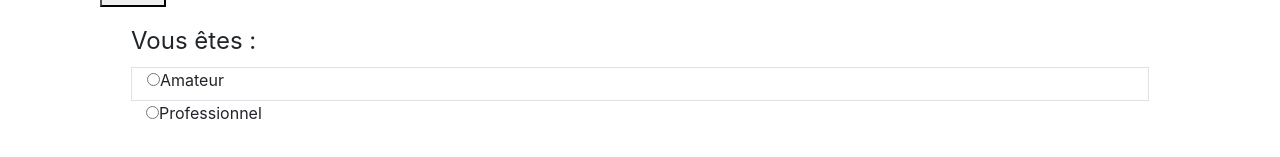
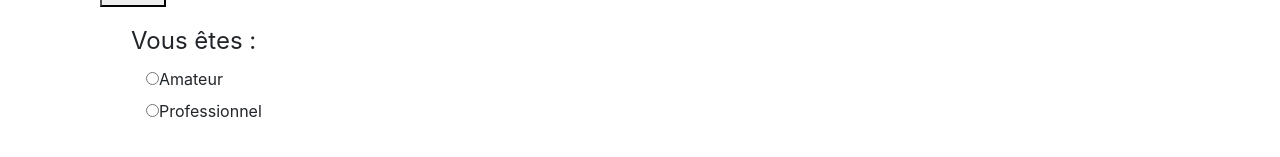
Before and after one commit to ghislaingirardeau/Planet_music, a Nuxt app: page /signup in a window 1280 px wide. Both pictures are taken after typing "Sample", "Sample", "Sample", "2020-01-15", "Sample", "name@example.com" into the empty fields and a click on the button "Suivant". Shown: the part 217-374 px from the top of the page. Built offline with nearby package versions, Linux system fonts and the light colour scheme.

Commit message:
remove border

```diff
--- a/components/profil/status.vue
+++ b/components/profil/status.vue
@@ -2,7 +2,7 @@
     <fieldset class="row m-3">
         <legend>Vous êtes :</legend>
 
-        <div class="col-12 border">
+        <div class="col-12">
             <input type="radio" value="Amateur" v-model="userStatus" @click="next">
             <label for="Amateur">Amateur</label>
         </div>
```
